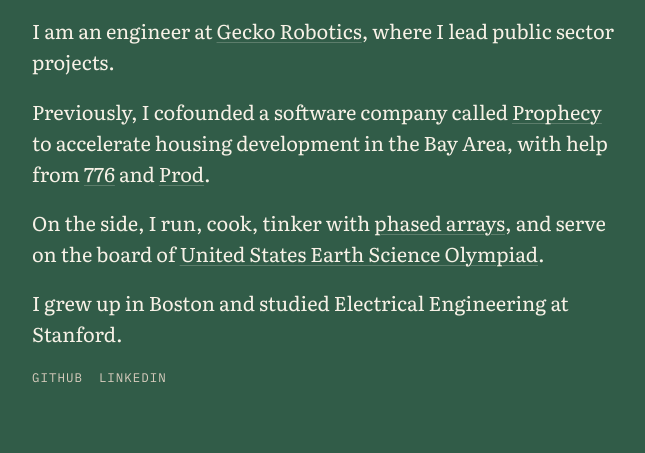
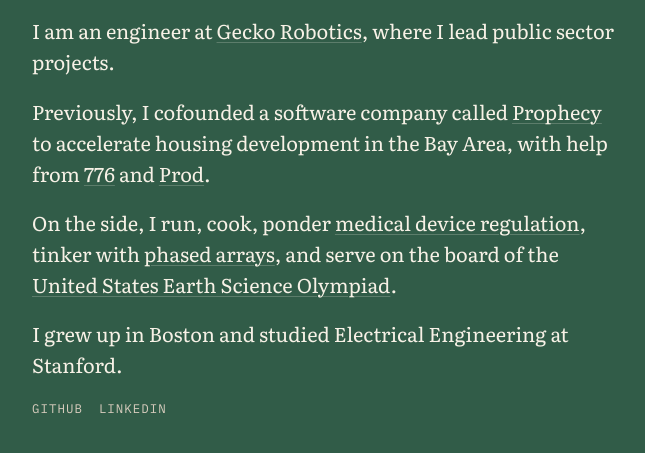
Before and after one commit to choiben314/choiben314.github.io, an Astro site: page / in a window 1280 px wide. Shown: the part 163-616 px from the top of the page, without its empty margins (312-957 px from the left). Built offline with nearby package versions, Linux system fonts and the light colour scheme; Astro itself is replaced by a stand-in of ours.

Commit message:
Add 510k

```diff
--- a/src/pages/index.astro
+++ b/src/pages/index.astro
@@ -20,7 +20,7 @@
       development in the Bay Area, with help from <a href="https://www.776.org/">776</a> and <a href="https://prod.so/">Prod</a>.
     </p>
     <p>
-      On the side, I run, cook, tinker with <a href="/acoustic">phased arrays</a>, and serve on the board of
+      On the side, I run, cook, ponder <a href="/510k">medical device regulation</a>, tinker with <a href="/acoustic">phased arrays</a>, and serve on the board of the
       <a href="https://useso.org/">United States Earth Science Olympiad</a>.
     </p>
     <p>I grew up in Boston and studied Electrical Engineering at Stanford.</p>
```
